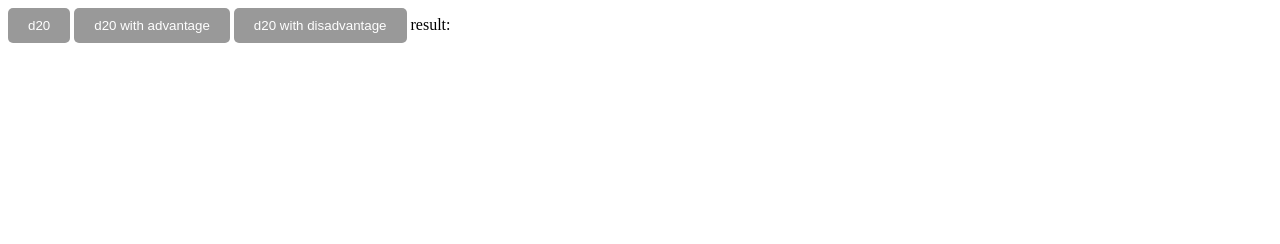
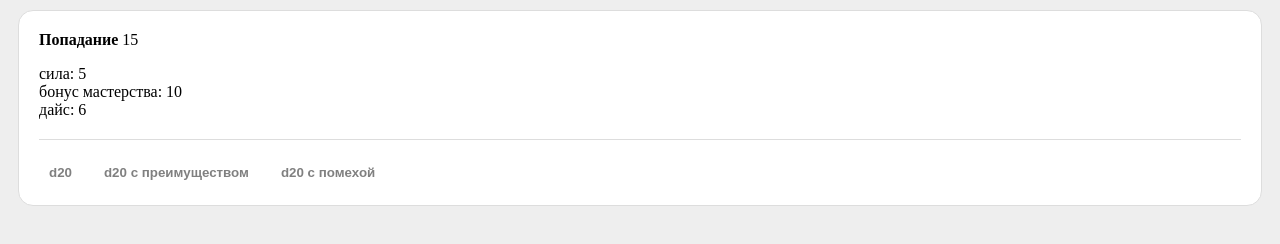
Before and after one commit to makarychevDN/dnd-calculator-web-page, a plain HTML site: page main page.html in a window 1280 px wide. Drawn offline with Linux system fonts and the light colour scheme.

Commit message:
the main layout has been updated

```diff
--- a/main page.html
+++ b/main page.html
@@ -2,16 +2,23 @@
     <head>
         <meta charset="UTF-8">
         <title>D&D Calculator</title>
+
         <link rel="stylesheet" href="styles.css">
         <script type = "text/javascript" src="dice controller.js"></script>
         <script type = "text/javascript" src="dice.js"></script>
     </head>
 
-    <body>
-        <button id="throw-d20-button" class="my-button"">d20</button>
-        <button id="throw-d20-with-advantage-button" class="my-button"">d20 with advantage</button>
-        <button id="throw-d20-with-disadvantage-button" class="my-button"">d20 with disadvantage</button>
-        <label>result: </label>
-        <label id="result-label"></label>
+    <body class="global-background-color">
+        <div class="group-layout">
+            <div><b>Попадание </b><label id="result-label">15</label></div>
+            <p></p>
+            <div>сила: 5</div>
+            <div>бонус мастерства: 10</div>
+            <div>дайс: 6  </div>
+            <hr>
+            <button id="throw-d20-button" class="my-button"">d20</button>
+            <button id="throw-d20-with-advantage-button" class="my-button"">d20 с преимуществом</button>
+            <button id="throw-d20-with-disadvantage-button" class="my-button"">d20 с помехой</button>
+        </div>
     </body>
 </html>
--- a/styles.css
+++ b/styles.css
@@ -1,8 +1,37 @@
-.my-button {
-    background-color: #999;
-    color: white;
-    padding: 10px 20px;
-    border: none;
-    border-radius: 5px;
-    cursor: pointer;
-  }
+.my-button{
+  background-color: white;
+  color: gray;
+  font-weight: bold;
+  padding: 5px 10px;
+  margin-right: 8px;
+  border: none;
+  border-radius: 5px;
+  cursor: pointer;
+}
+
+.my-button:hover {
+  background-color: #eee;
+  color: gray;
+}
+
+.group-layout{
+  background-color: white;
+  border-color: #ddd;
+  border-width: thin;
+  border-style:solid;
+  border-radius: 15px;
+  margin: 10;
+  padding: 20;
+}
+
+hr {
+  border: none;
+  height: 1px;
+  background-color: #ddd;
+  margin-top: 20;
+  margin-bottom: 20;
+}
+
+.global-background-color{
+  background-color: #eee;
+}
```
